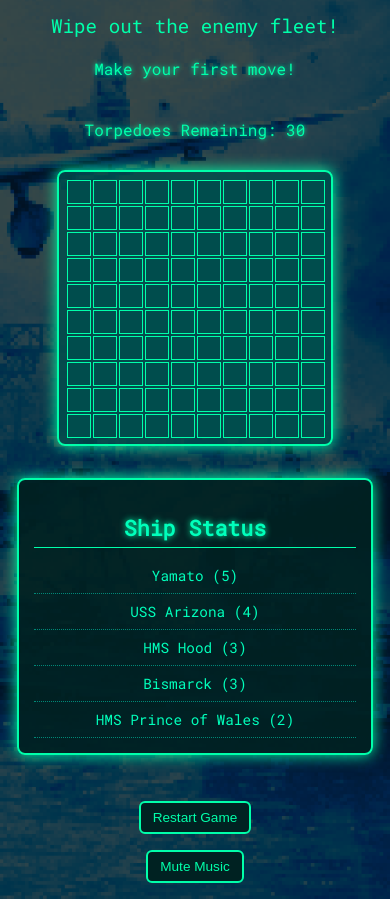
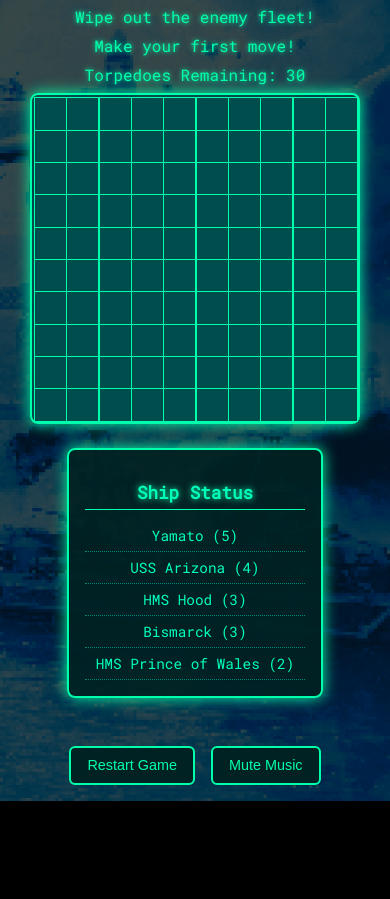
Before and after one commit to ironsignalworks/depthcharge, a plain HTML site: page index.html in a window 390 px wide. Shown: the part 78-977 px from the top of the page. After the commit the page ends 879 px from the top, so only its background shows below. Drawn offline with Linux system fonts and the light colour scheme.

Commit message:
Update style.css

```diff
--- a/style.css
+++ b/style.css
@@ -15,34 +15,28 @@
     min-height: 100vh;
     display: flex;
     flex-direction: column;
-    flex-wrap: wrap;
     align-items: center;
-    justify-content: flex-start;
     padding: 1rem;
     color: #00ffaa;
     background: rgba(0, 0, 0, 0.7);
+    text-align: center;
     box-sizing: border-box;
-    text-align: center;
-    overflow: visible;
 }
 
 /* --- Headings --- */
 .game-section h1 {
+    font-size: clamp(1.5rem, 4vw, 2.5rem);
     margin: 10px 0;
-    font-size: 2.5em;
     color: #00ffaa;
     text-shadow: 0 0 10px #00ffaa;
 }
 
-.game-section p {
-    font-size: 1.2em;
+.game-section p,
+#message,
+#torpedoCount {
+    font-size: clamp(1rem, 2.5vw, 1.5rem);
     margin-bottom: 0.5em;
-}
-
-#message, #torpedoCount {
-    font-size: 1.5em;
     text-shadow: 0 0 5px #00ffaa;
-    margin: 10px 0 30px;
 }
 
 /* --- Game Container --- */
@@ -50,21 +44,21 @@
     display: flex;
     flex-wrap: wrap;
     justify-content: center;
-    gap: 2rem;
+    gap: 1.5rem;
     padding: 0 1rem;
     width: 100%;
-    max-width: 1100px;
-    margin-bottom: 30px;
+    max-width: 100%;
+    margin-bottom: 2rem;
 }
 
 /* --- Game Board --- */
 #board {
     display: grid;
-    grid-template-columns: repeat(10, 30px);
-    grid-template-rows: repeat(10, 30px);
-    gap: 4px;
+    grid-template-columns: repeat(10, minmax(2vw, 8vmin));
+    grid-template-rows: repeat(10, minmax(2vw, 8vmin));
+    gap: 0.3vmin;
     background-color: rgba(0, 77, 77, 0.8);
-    padding: 8px;
+    padding: 0.6vmin;
     border: 2px solid #00ffaa;
     border-radius: 8px;
     box-shadow: 0 0 15px #00ffaa;
@@ -72,30 +66,29 @@
 
 /* --- Cells --- */
 .cell {
-    width: 30px;
-    height: 30px;
+    width: 100%;
+    aspect-ratio: 1 / 1;
     background-color: #004d4d;
     border: 1px solid #00ffaa;
     display: flex;
     align-items: center;
     justify-content: center;
     cursor: pointer;
-    font-size: 1.5em;
+    font-size: clamp(0.8rem, 3vw, 1.4rem);
     font-weight: bold;
     color: yellow;
     text-shadow: 0 0 5px orange;
 }
 
+/* --- Cell States --- */
 .cell.hit {
     background-color: #ff3333;
     box-shadow: 0 0 10px #ff5555;
     cursor: default;
 }
-
 .cell.hit::after {
     content: '💥';
     animation: hitEffect 0.5s ease-out forwards;
-    display: block;
     transform: scale(0);
     opacity: 0;
 }
@@ -105,11 +98,9 @@
     opacity: 0.7;
     cursor: default;
 }
-
 .cell.miss::after {
     content: '🌊';
     animation: missEffect 0.5s ease-out forwards;
-    display: block;
     transform: scale(0);
     opacity: 0;
 }
@@ -119,11 +110,9 @@
     box-shadow: 0 0 15px 5px #FF4500;
     color: #FFD700;
 }
-
 .cell.sunk-part::after {
     content: '💀';
     animation: sunkEffect 1.2s ease-out forwards;
-    display: block;
     transform: scale(0);
     opacity: 0;
 }
@@ -133,16 +122,16 @@
     background: rgba(0, 34, 34, 0.9);
     border: 2px solid #00ffaa;
     border-radius: 8px;
-    padding: 15px;
-    width: 260px;
+    padding: 1rem;
+    width: clamp(220px, 25vw, 260px);
     color: #00ffbb;
     box-shadow: 0 0 15px #00ffaa;
-    font-size: 1.2em;
+    font-size: clamp(0.9rem, 2vw, 1.2rem);
 }
 
 #shipStatus h2 {
+    font-size: clamp(1.1rem, 2.5vw, 1.5rem);
     margin-bottom: 10px;
-    font-size: 1.5em;
     border-bottom: 1px solid #00ffaa;
     padding-bottom: 5px;
     text-shadow: 0 0 6px #00ffaa;
@@ -153,12 +142,10 @@
     padding: 0;
     margin: 0;
 }
-
 #shipStatus li {
-    padding: 8px 5px;
+    padding: 6px 4px;
     border-bottom: 1px dotted #008877;
 }
-
 #shipStatus li.sunk {
     color: #ff4444;
     text-decoration: line-through;
@@ -176,8 +163,8 @@
 }
 
 .controls button {
-    padding: 10px 18px;
-    font-size: 1em;
+    padding: 0.6rem 1rem;
+    font-size: clamp(0.9rem, 2vw, 1.1rem);
     background-color: #002222;
     color: #00ffaa;
     border: 2px solid #00ffaa;
@@ -191,7 +178,7 @@
     color: #aaffcc;
 }
 
-/* --- Popup / Overlays --- */
+/* --- Popup / Overlay --- */
 .popup, .overlay-container {
     position: fixed;
     z-index: 1000;
@@ -202,7 +189,7 @@
     left: 50%;
     transform: translate(-50%, -50%);
     background: rgba(10, 10, 10, 0.95);
-    padding: 20px;
+    padding: 1.5rem;
     border: 2px solid #ccc;
     border-radius: 10px;
     color: white;
@@ -210,7 +197,8 @@
 }
 
 .popup img {
-    max-width: 500px;
+    max-width: 90vw;
+    max-height: 70vh;
     margin-bottom: 10px;
     border-radius: 5px;
 }
@@ -229,14 +217,14 @@
 }
 
 .overlay-content h1 {
-    font-size: 4em;
+    font-size: clamp(2rem, 6vw, 4rem);
     color: #ff4444;
     text-shadow: 0 0 15px #ff0000;
 }
 
 .overlay-content button {
-    padding: 10px 18px;
-    font-size: 1em;
+    padding: 0.8rem 1.2rem;
+    font-size: clamp(1rem, 2.5vw, 1.2rem);
     background-color: #002222;
     color: #00ffaa;
     border: 2px solid #00ffaa;
@@ -276,46 +264,3 @@
         opacity: 1;
     }
 }
-
-/* --- Responsive --- */
-@media (max-width: 768px) {
-    #gameContainer {
-        padding: 0;
-        flex-direction: column;
-        align-items: center;
-    }
-
-    #board {
-        grid-template-columns: repeat(10, 22px);
-        grid-template-rows: repeat(10, 22px);
-    }
-
-    .cell {
-        width: 22px;
-        height: 22px;
-        font-size: 1em;
-    }
-
-    #shipStatus {
-        width: 90%;
-        font-size: 0.9em;
-    }
-
-    .controls {
-        flex-direction: column;
-        align-items: center;
-    }
-
-    .controls button {
-        font-size: 0.85em;
-        padding: 7px 12px;
-    }
-
-    .game-section h1 {
-        font-size: 1.7em;
-    }
-
-    #message, #torpedoCount {
-        font-size: 1em;
-    }
-}
```
